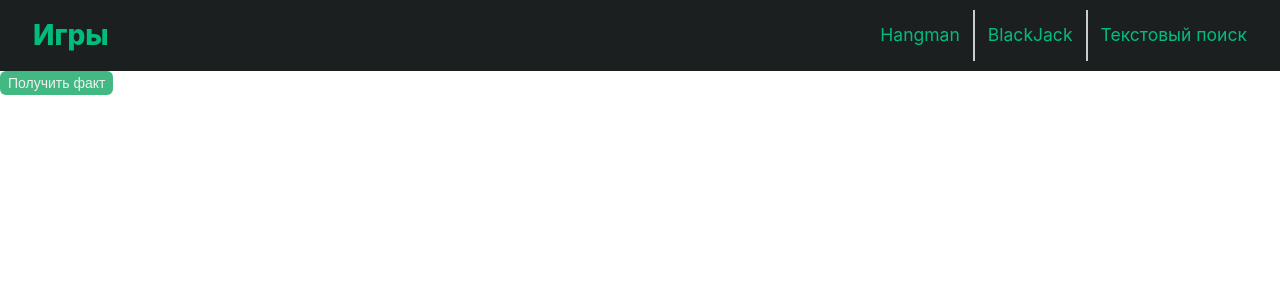
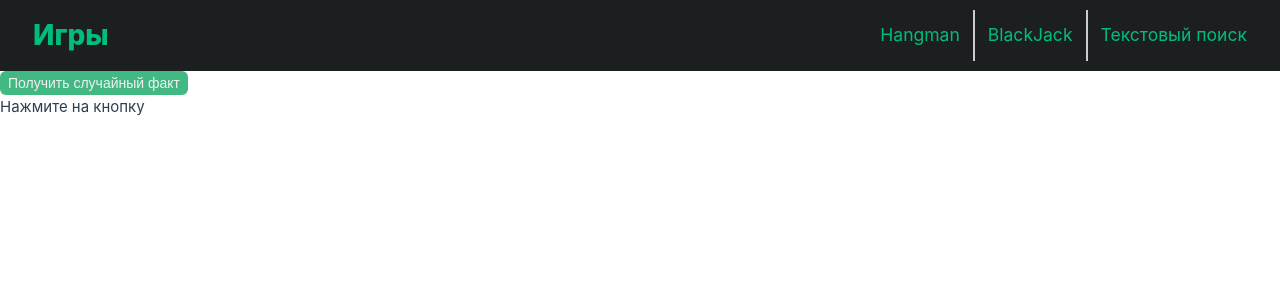
Before and after one commit to VsevolodKozlov-git/vue-tutoring-demo-project, a Vue app: page /cat_facts in a window 1280 px wide. Shown: the top 300 px of the page. Built offline with nearby package versions, Linux system fonts and the light colour scheme.

Commit message:
feat: catfacts

```diff
--- a/src/router/index.js
+++ b/src/router/index.js
@@ -26,7 +26,7 @@ const router = createRouter({
         {
       path: '/cat_facts',
       name: 'cat_facts',
-      component: () => import('@/views/CatFacts.vue'),
+      component: () => import('@/views/CatFactView.vue'),
     },
   ],
 })
--- /dev/null
+++ b/src/views/CatFactView.vue
@@ -0,0 +1,22 @@
+<template>
+  <MButton @click="getFact">Получить случайный факт</MButton>
+  <div v-if="!fact">Нажмите на кнопку</div>
+  <div v-else>{{ fact }}</div>
+</template>
+
+<script setup>
+import MButton from '@/components/MButton.vue'
+import axios from 'axios'
+import { ref } from 'vue'
+
+const fact = ref(null)
+
+const getFact = async () => {
+  const response = await axios.get('https://meowfacts.herokuapp.com/')
+  console.log(response.status)
+  console.log(response.statusText)
+  fact.value = response.data.data[0]
+}
+</script>
+
+<style lang="css" scoped></style>
--- a/src/views/CatFacts.vue
+++ /dev/null
@@ -1,29 +0,0 @@
-<template>
-  <MButton @click="getFact">Получить факт</MButton>
-  <div>
-    {{ catFact }}
-  </div>
-</template>
-
-<script setup>
-import MButton from '@/components/MButton.vue'
-import axios from 'axios'
-import { ref } from 'vue'
-
-const catFact = ref(null)
-
-const getFact = async () => {
-  try {
-    const response = await axios.get('https://meowfacts.herokuapp.com/')
-    if (response.status !== 200) {
-      console.error('Запрос вернул статус !=200,')
-      return
-    }
-    catFact.value = response.data.data[0]
-  } catch (error) {
-    console.error(error)
-  }
-}
-</script>
-
-<style lang="css" scoped></style>
```
